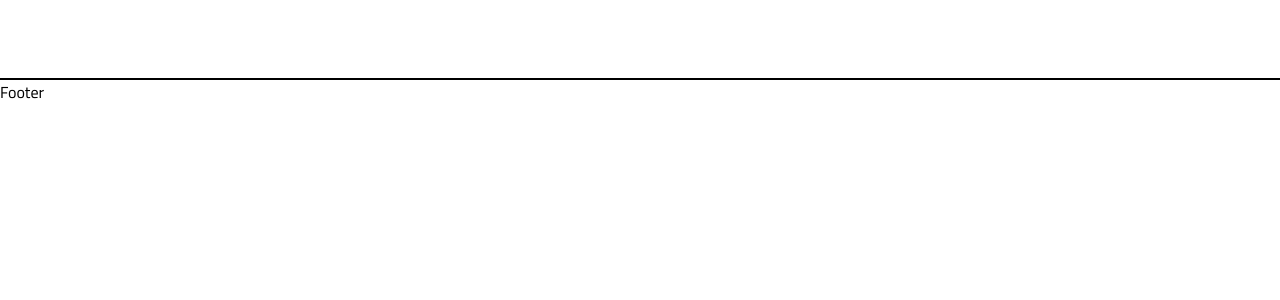
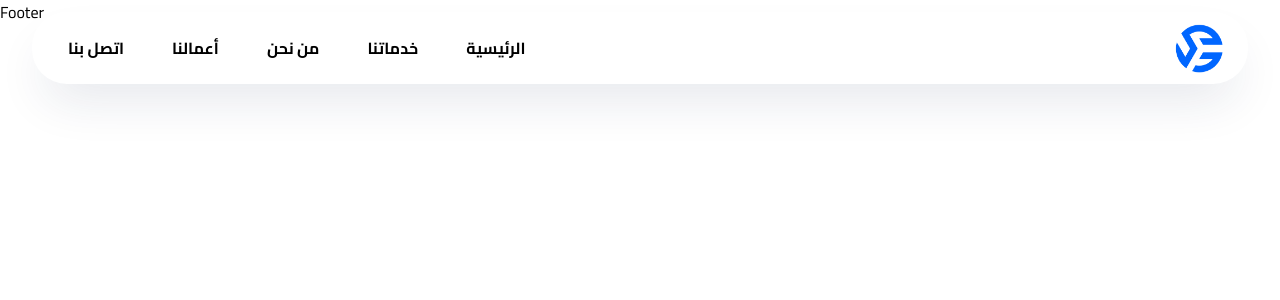
Before and after one commit to Yousef-El-Black/algomedia, a React (Vite) app in the folder client/: page / in a window 1280 px wide. Shown: the top 300 px of the page. Built offline with nearby package versions, Linux system fonts and the light colour scheme.

Commit message:
Adding Header Desktop

```diff
--- a/client/src/components/Header.tsx
+++ b/client/src/components/Header.tsx
@@ -1,6 +1,67 @@
+import { Link } from "react-router-dom";
+
+const menuLinks = [
+  {
+    title: "الرئيسية",
+    link: "/#home",
+  },
+  {
+    title: "خدماتنا",
+    link: "/#services",
+  },
+  {
+    title: "من نحن",
+    link: "/#about",
+  },
+  {
+    title: "أعمالنا",
+    link: "/#works",
+  },
+  {
+    title: "اتصل بنا",
+    link: "/#contact",
+  },
+];
+
+type MenuLinkType = {
+  title: string;
+  link: string;
+};
+
 const Header = () => {
   return (
-    <header className="header bg-brand lg:bg-primarybg h-15 lg:h-20 border-b-2 border-black"></header>
+    <header className="py-3 fixed top-0 left-0 w-full z-90">
+      <div className="container h-18">
+        <div className="w-full h-full shadow-2xl shadow-shadow rounded-[35px] flex justify-between items-center px-5">
+          <div className="left">
+            <ul className="flex flex-row-reverse gap-4 font-bold">
+              {menuLinks.map((item: MenuLinkType, index: number) => {
+                return (
+                  <li key={"menuLink-" + index} className=" ">
+                    <Link
+                      to={item.link}
+                      className="h-14 py-2 px-4 rounded-full bg-linear-to-br hover:from-primary hover:to-secondary hover:text-white hover:translate-y-10 relative transition-transform duration-300"
+                    >
+                      {item.title}
+                    </Link>
+                  </li>
+                );
+              })}
+            </ul>
+          </div>
+          <Link
+            to="/"
+            className="right h-full flex justify-center items-center"
+          >
+            <img
+              src="/public/assets/circle-logo.png"
+              alt=""
+              className="h-4/5"
+            />
+          </Link>
+        </div>
+      </div>
+    </header>
   );
 };
 
```
